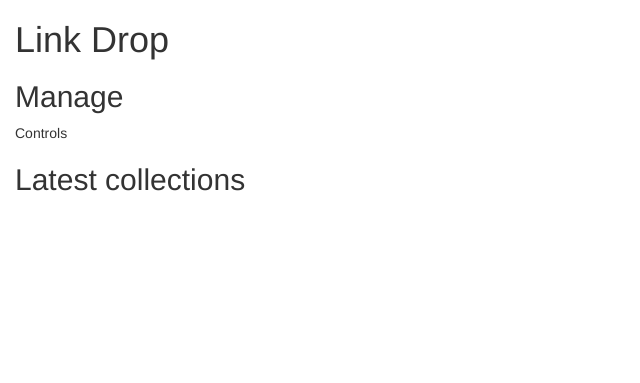
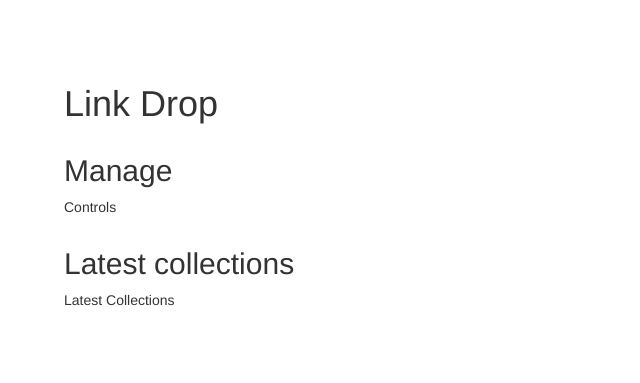
Before and after one commit to rrees/link-drop, a Python web app: template templates/home.html in a window 1280 px wide. Shown: the top 383 px of the page, without its empty margins (0-640 px from the left). Run offline with Jinja, Linux system fonts and the light colour scheme; the template is opened without the code that fills it, so the values that code supplies are empty; some libraries are stand-ins or nearby versions.

Commit message:
Fixes up the base CSS a bit

```diff
--- /dev/null
+++ b/static/components/collections/latest.html
@@ -0,0 +1 @@
+<p>Latest Collections</p>
--- /dev/null
+++ b/static/components/controls/quick.html
@@ -0,0 +1 @@
+<p>Controls</p>
--- /dev/null
+++ b/static/css/base.css
@@ -0,0 +1,3 @@
+body {
+	padding: 5vw;
+}
--- a/static/js/app.js
+++ b/static/js/app.js
@@ -1,7 +1,7 @@
 const linkDropApp = angular.module('linkDropApp', []);
 
 const ldQuickControls = {
-	template: '<p>Controls</p>'
+	templateUrl: '/static/components/controls/quick.html'
 }
 
 const ldLatestCollections = {
--- a/templates/base.html
+++ b/templates/base.html
@@ -7,7 +7,7 @@
 
 	{% block head %}
 	<meta name="viewport" content="width=device-width, initial-scale=1">
-	<link rel='stylesheet' href="/static/css/">
+	<link rel='stylesheet' href="/static/css/base.css">
 	{% endblock %}
 
 	{% include 'bootstrap.html' %}
--- a/templates/home.html
+++ b/templates/home.html
@@ -3,16 +3,16 @@
 {% block title %}Front page{% endblock %}
 
 {% block body %}
-<div class="container-fluid" ng-app="linkDropApp">
+<div ng-app="linkDropApp">
 <h1>Link Drop</h1>
 
-<div class="dashboard">
-<section class="dashboard-controls">
+<div class="dashboard container-fluid">
+<section class="dashboard-controls row">
 <h2>Manage</h2>
 <ld-quick-controls></ld-quick-controls>
 </section>
 
-<section class="collections">
+<section class="collections row">
 
 <h2>Latest collections</h2>
 
```
